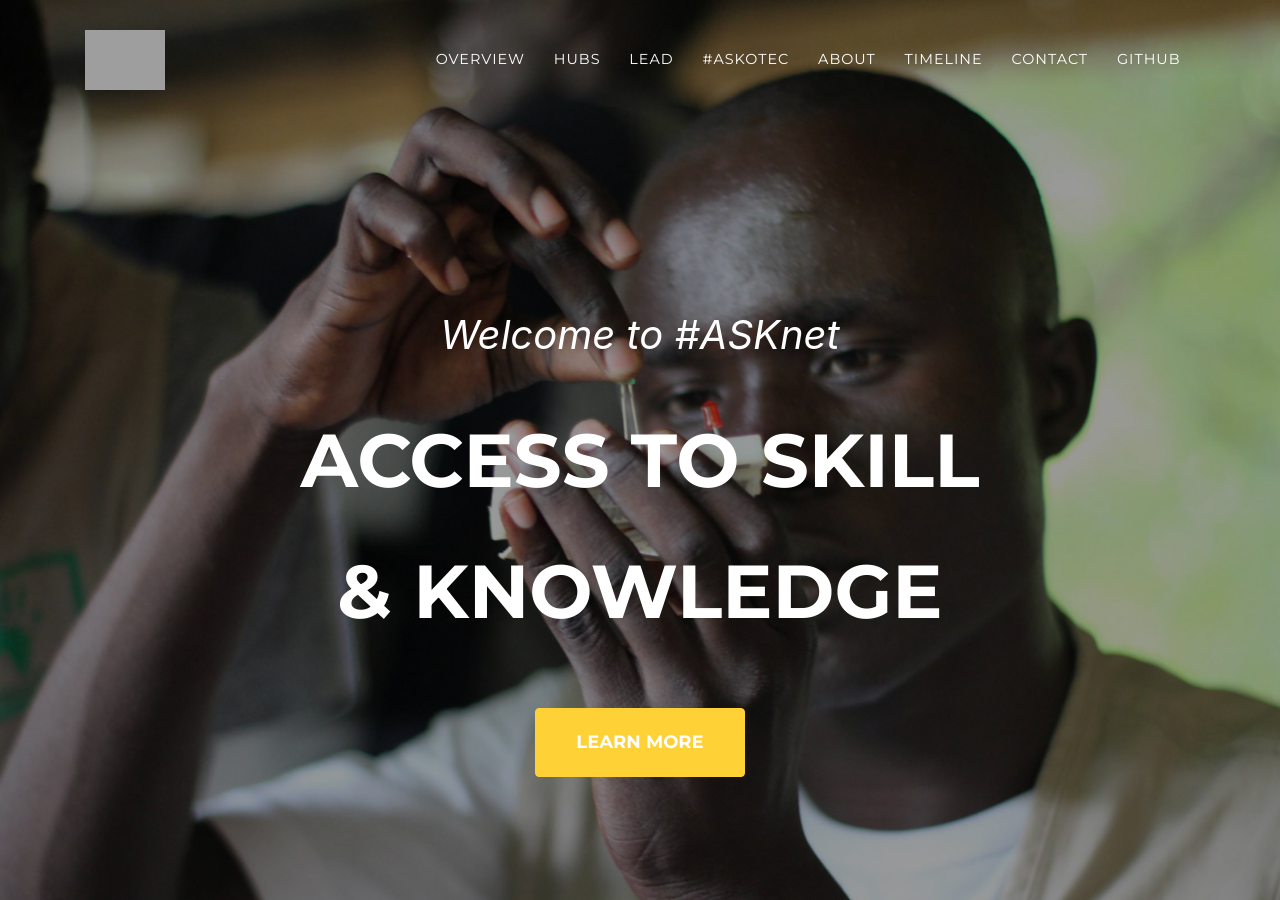
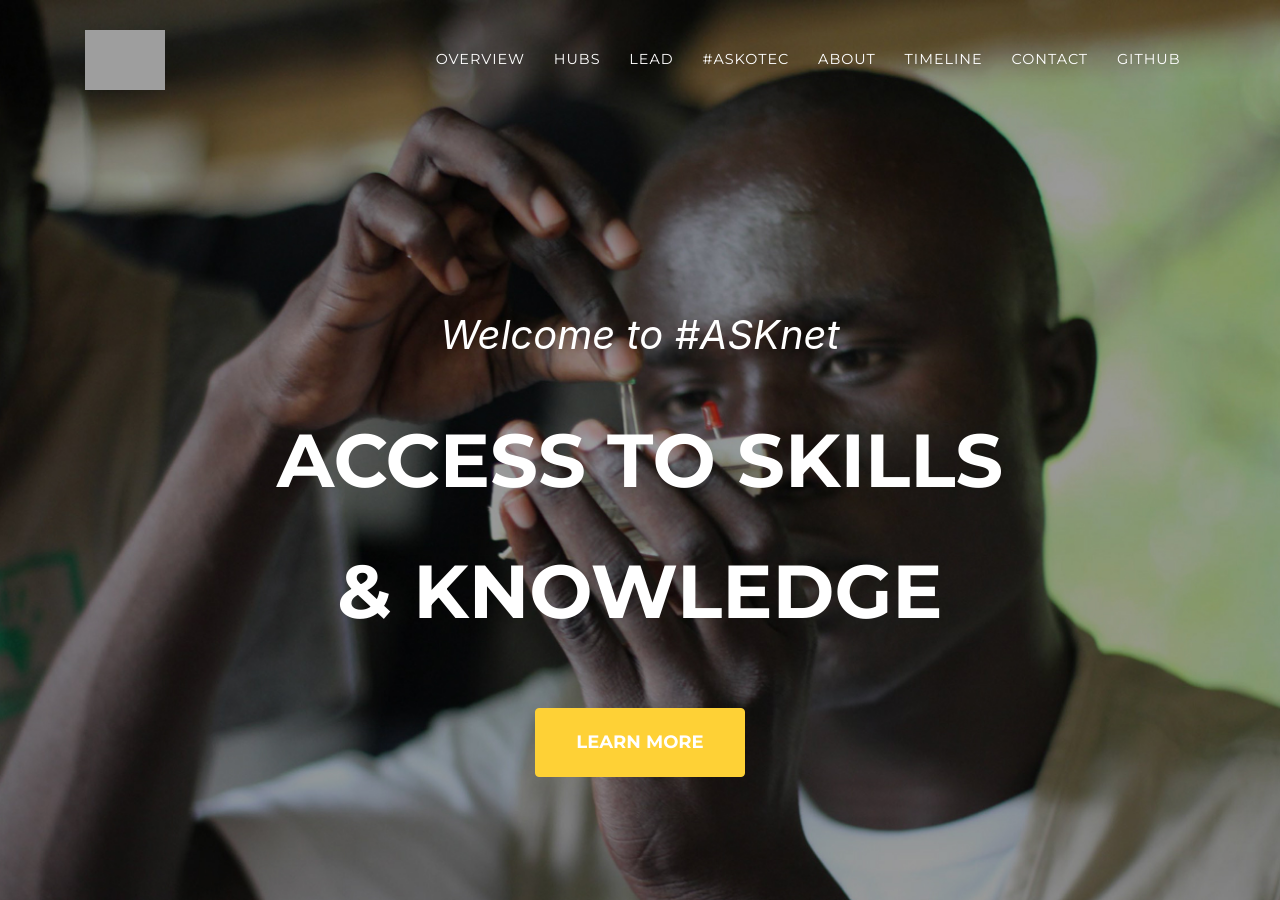
Before and after one commit to ASKnetCommunity/ASKnet.Community, a Jekyll site: the page built from index.md, in a window 1280 px wide and 900 px high. Built offline with Jekyll 4.4.1, drawn with Linux system fonts in a browser that asks for light colours; some web fonts are replaced; grey boxes are pictures that could not be loaded.

Commit message:
spelling mistake corrected

```diff
--- a/_data/sitetext.yml
+++ b/_data/sitetext.yml
@@ -12,7 +12,7 @@
 en: &DEFAULT_EN
   header:
     title: "Welcome to #ASKnet"
-    text: Access to skill<br />& Knowledge
+    text: Access to skills<br />& Knowledge
     button: Learn more
     buttonlink: "#services"
 
```
